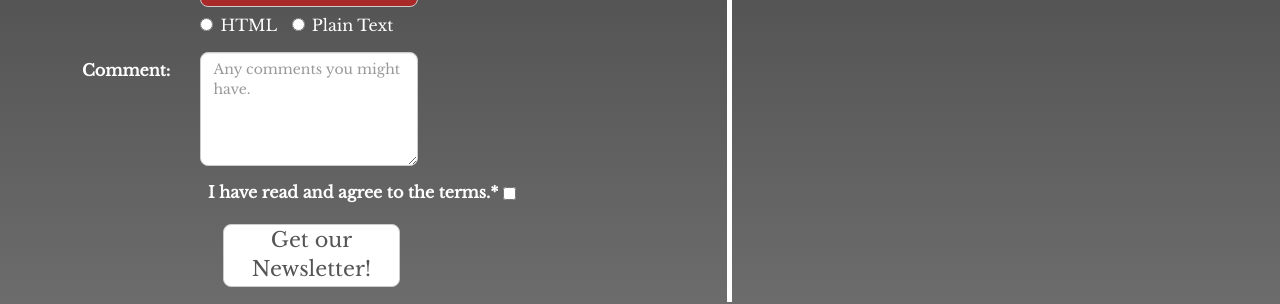
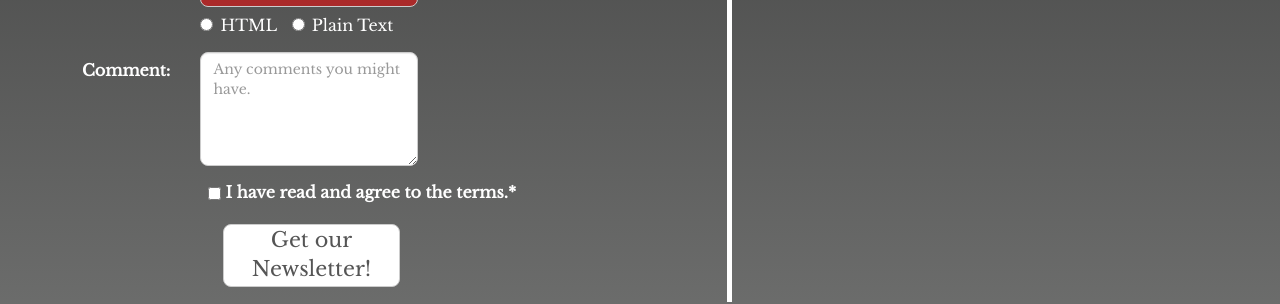
Before and after one commit to RobertReidBrownell/discographyFT, a plain HTML site: page website/newsletter.html in a window 1280 px wide. Shown: the part 978-1282 px from the top of the page. Drawn offline with nearby package versions, Linux system fonts and the light colour scheme; no server answers.

Commit message:
Added terms for usability

```diff
--- a/website/newsletter.html
+++ b/website/newsletter.html
@@ -161,7 +161,7 @@
 													</div>
 
 
-  												<label class="col-md-8 col-md-offset-3  col-sm-8 col-sm-offset-3 termagreement ">I have read and agree to the terms.*&nbsp;<input type="checkbox" class="checkbox-inline" name="terms" id="terms" required></label>
+  												<label class="col-md-8 col-md-offset-3  col-sm-8 col-sm-offset-3 termagreement "><input type="checkbox" class="checkbox-inline" name="terms" id="terms" required>&nbsp;I have read and agree to the terms.*</label>
 												<div class="col-md-4 col-md-offset-3 col-sm-4 col-sm-offset-3"><button type="submit" name="submit" id="submit">Get our Newsletter!</button>
 											 </div>
 										</fieldset>
```
